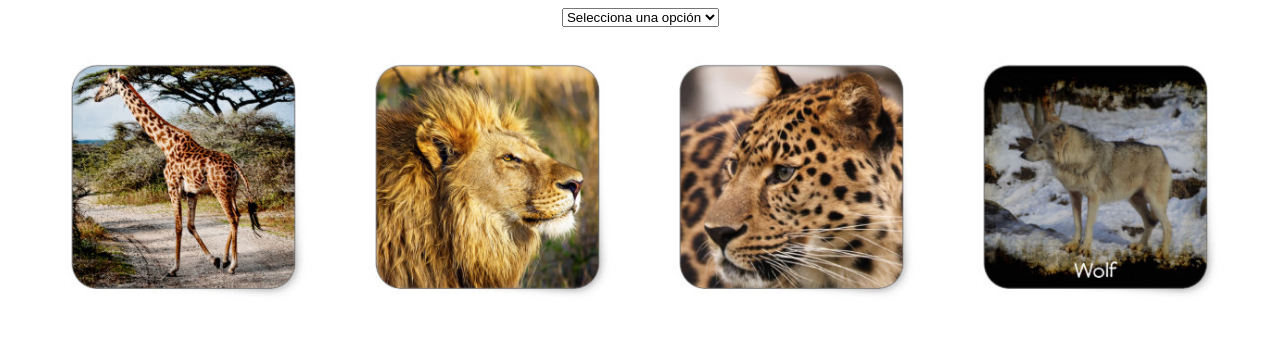
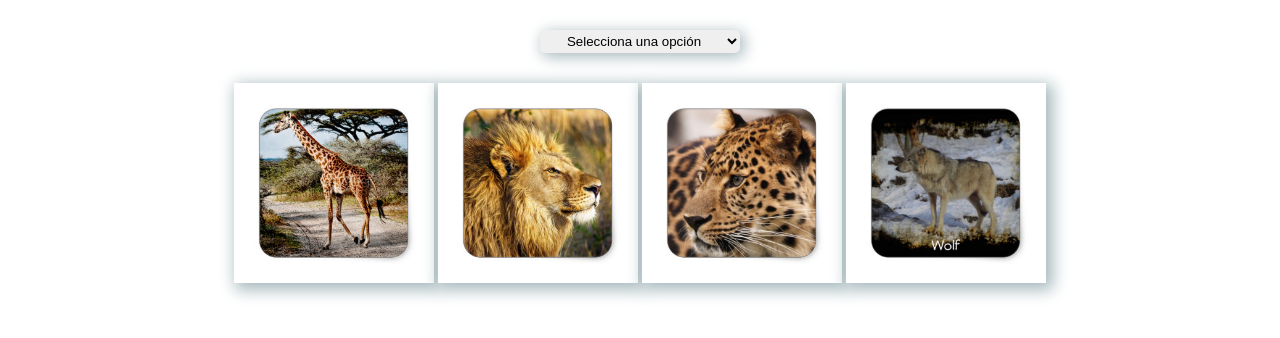
Before and after one commit to flordeciruela/zoo, a plain HTML site: page index.html in a window 1280 px wide. Drawn offline with Linux system fonts and the light colour scheme.

Commit message:
editando select

```diff
--- a/assets/css/main.css
+++ b/assets/css/main.css
@@ -1,11 +1,20 @@
 *{
 text-align: center;
+margin: 10px auto;
+}
+
+select{
+width: 200px;
+padding: 3px;
+box-shadow: 3px 3px 15px 1px #a7b9bd;
+border: none;
+border-radius: 5px;
 }
 
 .animal {
-	width: 300px;
-	height: 300px;
-	margin: 0;
+	width: 200px;
+	height: 200px;
+	box-shadow: 4px 4px 15px 3px #a7b9bd;
 }
 
 .blanco-negro{
```
Also changed, not shown: assets/images/background.jpeg (added), 1 other file.
